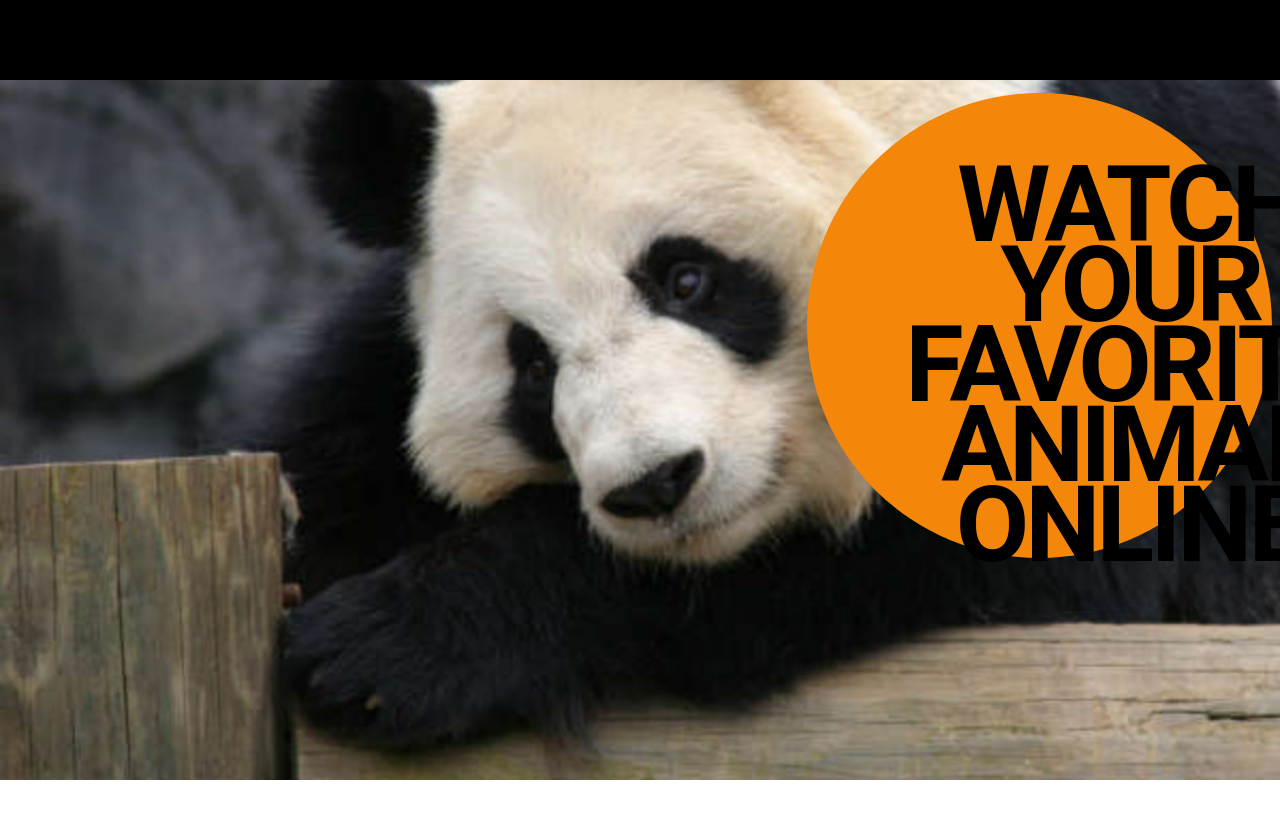
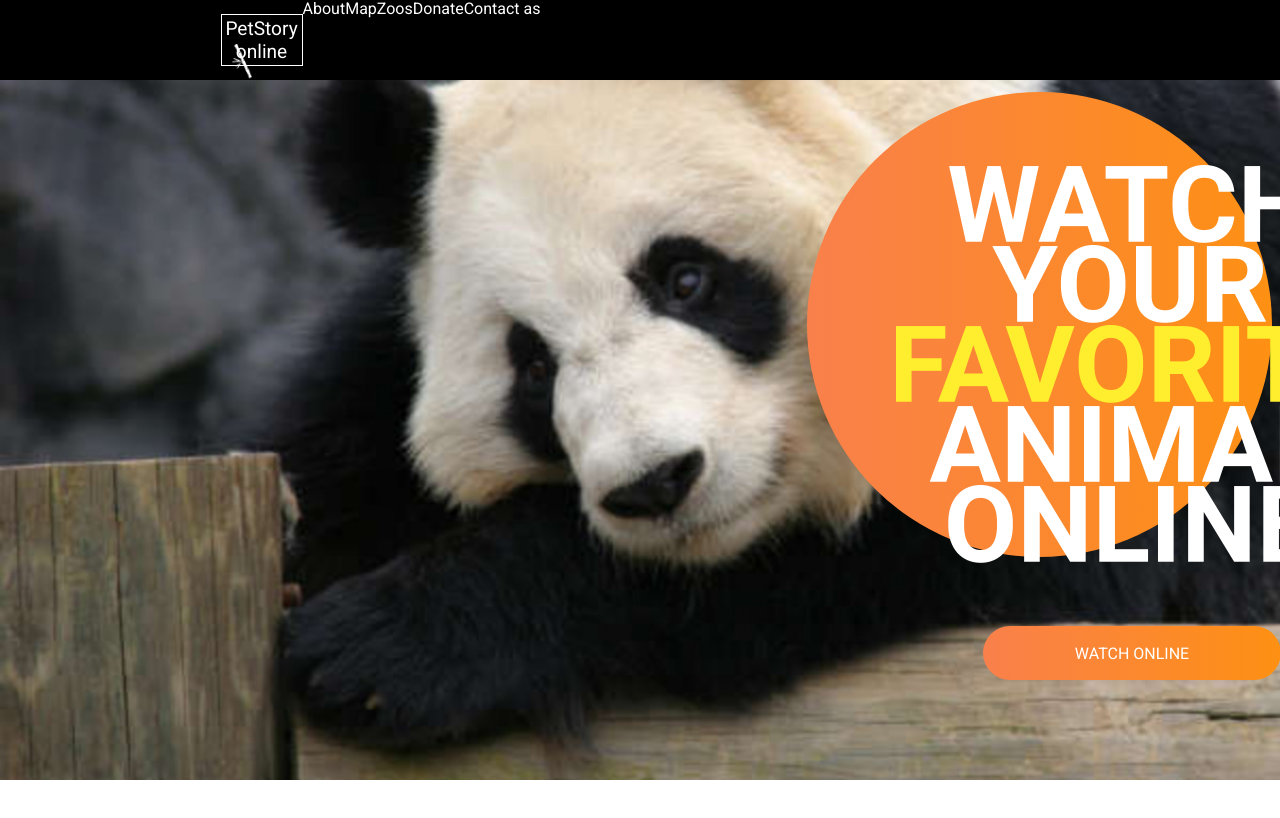
Before and after one commit to Svyazistvsa/Online-zoo1, a website built with Vite: page index.html in a window 1280 px wide. Shown: the top 818 px of the page. Built offline with nearby package versions, Linux system fonts and the light colour scheme.

Commit message:
all header logos

```diff
--- a/index.html
+++ b/index.html
@@ -5,18 +5,24 @@
     <link rel="icon" type="image/svg+xml" href="/vite.svg" />
     <meta name="viewport" content="width=device-width, initial-scale=1.0" />
     <title>Online-zoo</title>
+
   </head>
   <body>
     <script type="module" src="/src/main.js"></script>
     <header>
       <menu>
+        <h1>PetStory online <img src="" alt="bambuk" class="bambuk"></h1>
         <ul>
-          <li></li>
-          <li></li>
-          <li></li>
+          <li>About</li>
+          <li>Map</li>
+          <li>Zoos</li>
+          <li>Donate</li>
+          <li>Contact as</li>
         </ul>
+        <p>Designed by</p>
       </menu>
-      <div class="logo"><h1>Watch your favorite animal online</h1></div>
+      <div id="logo"><img src="" alt="Watch your favorite animal online" id="logoText"></h1></div>
+      <div  class="watch"><a href="">watch online</a></div>
     </header>
     <main>
       <div></div>
--- a/package.json
+++ b/package.json
@@ -10,5 +10,8 @@
   },
   "devDependencies": {
     "vite": "^7.2.4"
+  },
+  "dependencies": {
+    "normalize.css": "^8.0.1"
   }
 }
--- a/src/main.js
+++ b/src/main.js
@@ -1,4 +1,9 @@
+import 'normalize.css'
 import './style.css'
 import headerPanda from './header-panda.jpg'
+import logoText from './logoText.png'
+import bambuk from './bambuk.png'
 
 document.getElementsByTagName('header')[0].style.backgroundImage = `url("${headerPanda}")`
+document.getElementById('logoText').src = logoText;
+document.getElementsByClassName('bambuk')[0].src = bambuk;
--- a/src/style.css
+++ b/src/style.css
@@ -1,3 +1,5 @@
+@import url('https://fonts.googleapis.com/css2?family=Roboto:wght@400;700&display=swap');
+
 * {
   margin: 0;
   padding: 0;
@@ -9,7 +11,8 @@ body {
     width: 1600px;
     margin: 0 auto;
     display: grid;
-    grid-template-rows: 780px auto 443px
+    grid-template-rows: 780px auto 443px;
+    font-family: 'Roboto';;
 }
 
 header {
@@ -17,33 +20,79 @@ header {
     grid-template-rows: 80px auto;
     background-size: cover;
     background-position-y: -143px;
+    color: white;
     menu {
+        display: inline-flex;
         background-color: black;
+        justify-content: center;
+        h1 {
+
+            display: block;
+            width: 82px;
+            height: 52px;
+            font-size: 19.1px;
+            font-weight:100;
+            line-height: 120%;
+            border: 1px solid white;
+            text-align: center;
+            margin-top: 14px;
+            padding-top: 3px;
+            .bambuk {
+                display: block;
+                position: relative;
+                left: 10px;
+                top: -20px;
+                width:20px;
+            }
+        }
+        ul {
+            list-style: none;
+            display: inline-flex;
+            width: 990px;
+        }
+        p {
+
+        }
     }
-    .logo {
-        background-color: #F4860A;
+    #logo {
+        background: linear-gradient(90deg, #F9804B, #FE9013);
         border-radius: 50%;
         width: 465px;
         height: 465px;
         position: relative;
         left: 807px;
-        top:13px;
+        top:12px;
+        #logoText {
+          width: 473.31px;
+          position: relative;
+          top: 73px;
+          left: 89px;
+        }
+    }
+    .watch {
+        position: relative;
+        left: 983px;
+        top: -10px;
+        width: 298px;
+        height: 54px;
+        border-radius: 50px;
+        border: none;
+        background: linear-gradient(90deg, #F9804B, #FE9013);
 
-        h1 {
+        a {
+            text-decoration: none;
             display: block;
-            width: 500.31px;
-            height: 400px;
+            width: 100%;
+            height: 100%;
             position: relative;
-            top: 72px;
-            left:73px;
-            font-weight: 700;
-            font-family: 'Roboto', sans-serif;
-            font-size: 106.5px;
-            line-height: 75%;
-            font-variant: small-caps;
+            font-size: 16px;
+            text-transform: uppercase;
+            line-height: 349%;
+            color: white;
             text-align: center;
-            text-transform: uppercase;
-            letter-spacing: -4px;
+
+
+
         }
     }
 }
```
Also changed, not shown: src/bambuk.png (added), src/bambuk.svg (added), src/logoText.png (added), 1 other file.
